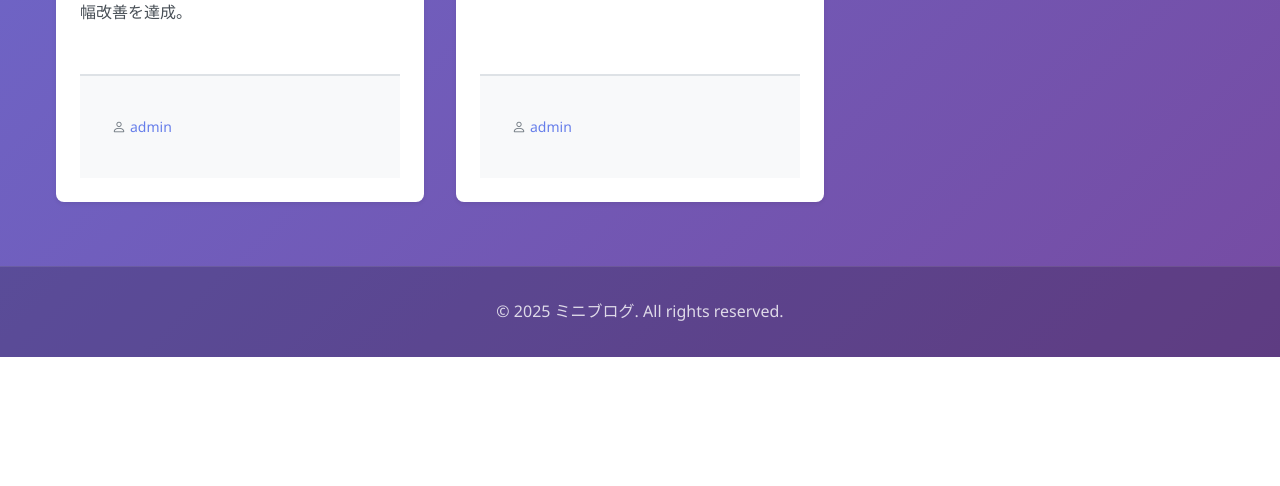
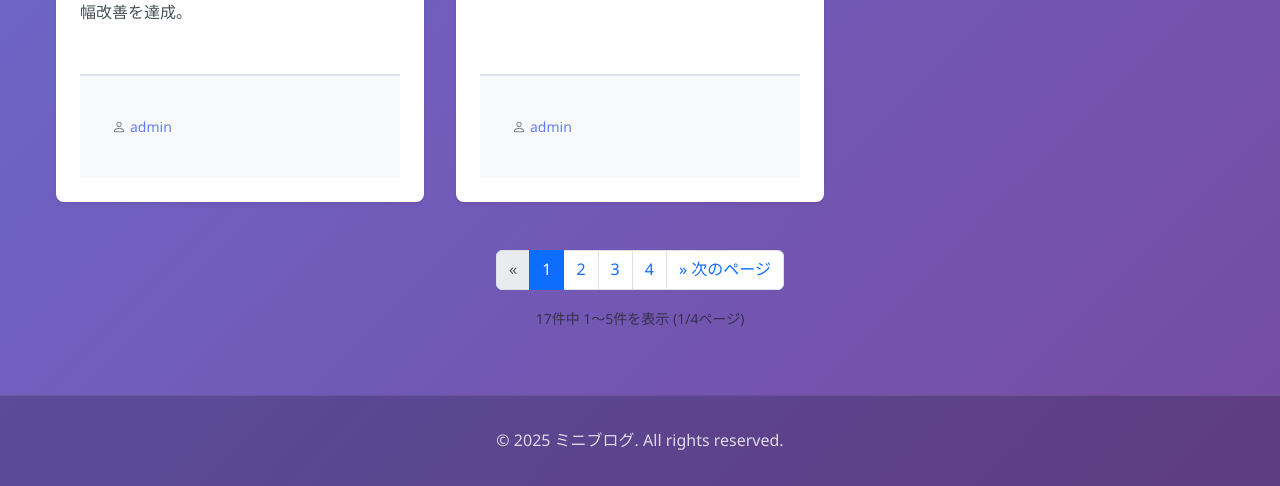
Before and after one commit to miyakawa2449/100DaysOfCode-016_miniBlog, a Flask app: page / in a window 1280 px wide. Shown: the part 1810-2296 px from the top of the page. Before the commit the page ends 2167 px from the top, so only its background shows below. Run offline with Flask 3, Linux system fonts and the light colour scheme; some libraries are stand-ins or nearby versions.

Commit message:
📄 機能追加: ホームページのページネーション機能
templates/home.htmlの機能拡張:
- Bootstrap 5対応のページネーション追加
- 前のページ/次のページボタン
- ページ番号表示とアクティブ状態
- ページ情報表示(○件中○〜○件を表示)
- アクセシビリティ対応(aria-label)

動的設定対応:
- site_name, site_descriptionの動的表示
- サイト設定との完全連携

ページネーション機能:
- pagination.has_prev/has_next判定
- pagination.iter_pages()による効率的なページ番号表示
- レスポンシブデザイン対応

🤖 Generated with [Claude Code](https://claude.ai/code)

Co-Authored-By: Claude <noreply@anthropic.com>

```diff
--- a/templates/home.html
+++ b/templates/home.html
@@ -1,12 +1,12 @@
 {% extends "layout.html" %}
 
-{% block title %}ミニブログ - 最新記事{% endblock %}
+{% block title %}{{ site_settings.site_name or 'ミニブログ' }} - 最新記事{% endblock %}
 
 {% block content %}
 <div class="hero">
     <div class="container">
         <h1 class="hero-title">最新記事</h1>
-        <p class="hero-subtitle">プログラミング、テック、ライフスタイルに関する記事をお届けします</p>
+        <p class="hero-subtitle">{{ site_settings.site_description or 'プログラミング、テック、ライフスタイルに関する記事をお届けします' }}</p>
     </div>
 </div>
 
@@ -83,6 +83,72 @@
                 {% endif %}
             </div>
         {% endif %}
+
+        <!-- ページネーション -->
+        {% if pagination and pagination.pages > 1 %}
+        <nav aria-label="記事ページネーション" class="mt-5">
+            <ul class="pagination justify-content-center">
+                <!-- 前のページ -->
+                {% if pagination.has_prev %}
+                    <li class="page-item">
+                        <a class="page-link" href="{{ url_for('home', page=pagination.prev_num) }}" aria-label="前のページ">
+                            <span aria-hidden="true">&laquo;</span>
+                            <span class="sr-only">前のページ</span>
+                        </a>
+                    </li>
+                {% else %}
+                    <li class="page-item disabled">
+                        <span class="page-link">
+                            <span aria-hidden="true">&laquo;</span>
+                        </span>
+                    </li>
+                {% endif %}
+
+                <!-- ページ番号 -->
+                {% for page_num in pagination.iter_pages() %}
+                    {% if page_num %}
+                        {% if page_num != pagination.page %}
+                            <li class="page-item">
+                                <a class="page-link" href="{{ url_for('home', page=page_num) }}">{{ page_num }}</a>
+                            </li>
+                        {% else %}
+                            <li class="page-item active">
+                                <span class="page-link">{{ page_num }}</span>
+                            </li>
+                        {% endif %}
+                    {% else %}
+                        <li class="page-item disabled">
+                            <span class="page-link">...</span>
+                        </li>
+                    {% endif %}
+                {% endfor %}
+
+                <!-- 次のページ -->
+                {% if pagination.has_next %}
+                    <li class="page-item">
+                        <a class="page-link" href="{{ url_for('home', page=pagination.next_num) }}" aria-label="次のページ">
+                            <span aria-hidden="true">&raquo;</span>
+                            <span class="sr-only">次のページ</span>
+                        </a>
+                    </li>
+                {% else %}
+                    <li class="page-item disabled">
+                        <span class="page-link">
+                            <span aria-hidden="true">&raquo;</span>
+                        </span>
+                    </li>
+                {% endif %}
+            </ul>
+
+            <!-- ページ情報 -->
+            <div class="text-center mt-3">
+                <small class="text-muted">
+                    {{ pagination.total }}件中 {{ (pagination.page - 1) * pagination.per_page + 1 }}〜{{ pagination.page * pagination.per_page if pagination.page * pagination.per_page < pagination.total else pagination.total }}件を表示
+                    ({{ pagination.page }}/{{ pagination.pages }}ページ)
+                </small>
+            </div>
+        </nav>
+        {% endif %}
     </div>
 </section>
 {% endblock %}
```
